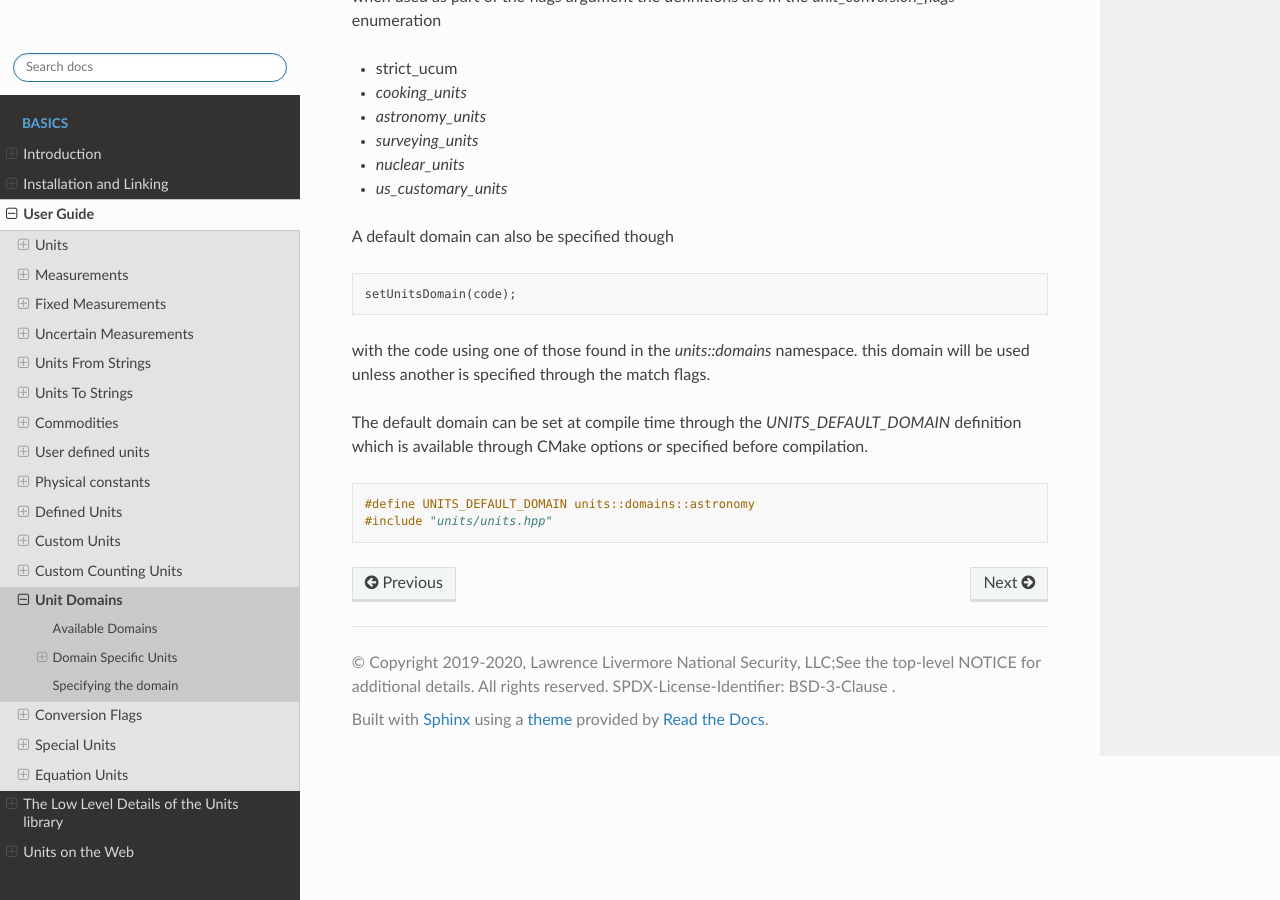
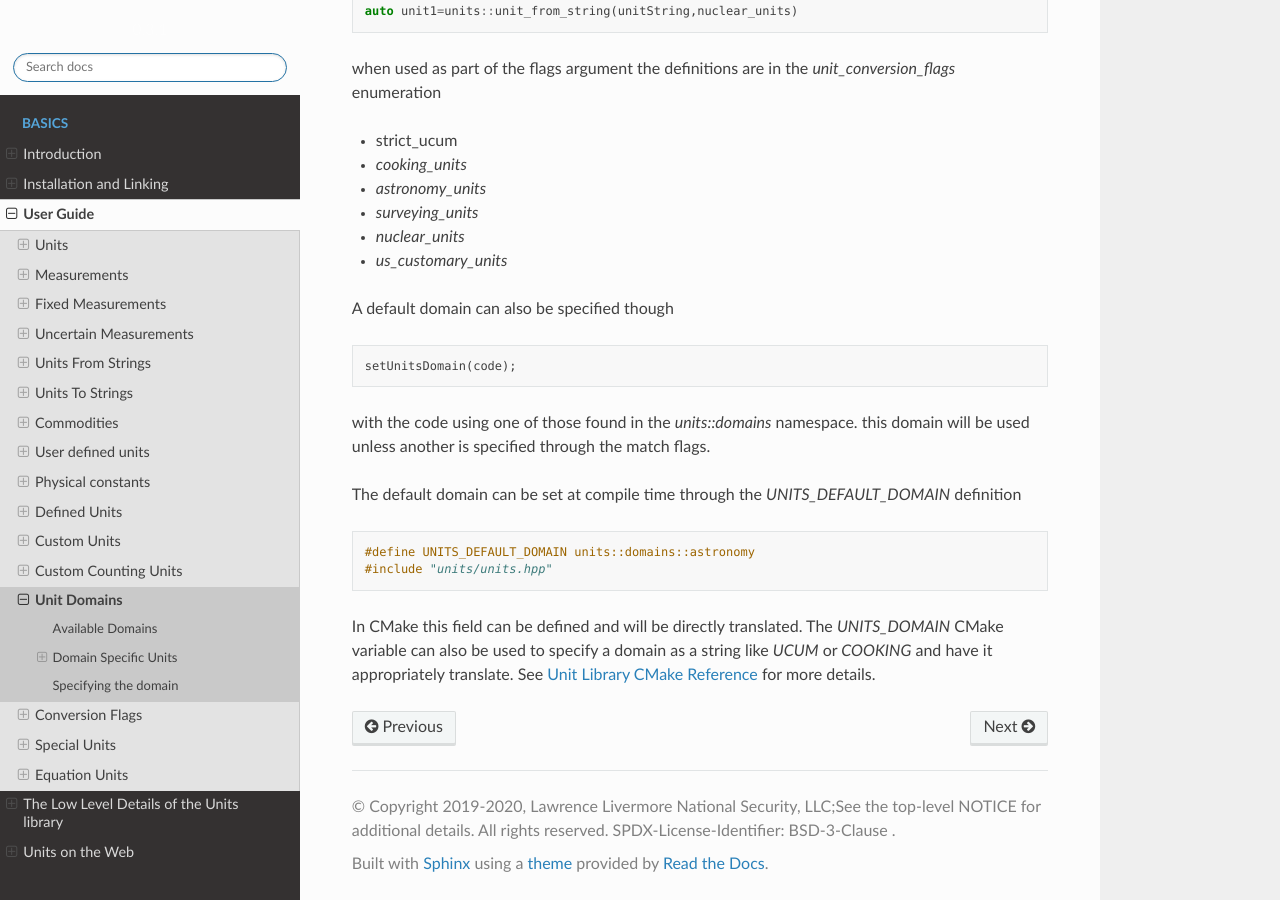
Before and after one commit to LLNL/units, a Sphinx documentation site: the page built from docs/user-guide/Unit_domains.rst, in a window 1280 px wide and 900 px high, scrolled down 1862 px. Built offline with Sphinx 7.4.7 and the Read the Docs theme 2.0.0, drawn with Linux system fonts in a browser that asks for light colours; some of the changed text lies outside the part shown.

Commit message:
update domain documentation to be a bit clearer on the CMake variable definitions

```diff
--- a/docs/user-guide/Unit_domains.rst
+++ b/docs/user-guide/Unit_domains.rst
@@ -17,6 +17,7 @@ thus far 5 specific unit domains have been defined they are in the
 -   `nuclear`    -- units and symbols used in nuclear or particle physics
 -   `surveying`  -- units and symbols used in surveying in the United states
 -   `us_customary`  --units and symbols traditionally used in the us(combination of cooking and surveying)
+-   `allDomains`  -- this domain does all the above domains where not mutually exclusive. So mostly a combination of ucum and astronomy/nuclear with a few us customary units IT is not recommended to use this but provided for the combinations
 
 The only units and symbols using the domain are those that might be ambiguous or contradictory to the ST definition.  The specific units affected are defined in the next section.
 
@@ -92,9 +93,12 @@ A default domain can also be specified though
 with the code using one of those found in the `units::domains` namespace.
 this domain will be used unless another is specified through the match flags.
 
-The default domain can be set at compile time through the `UNITS_DEFAULT_DOMAIN` definition which is available through CMake options or specified before compilation.
+The default domain can be set at compile time through the `UNITS_DEFAULT_DOMAIN` definition
 
 .. code-block:: c++
 
    #define UNITS_DEFAULT_DOMAIN units::domains::astronomy
    #include "units/units.hpp"
+
+In CMake this field can be defined and will be directly translated.  The `UNITS_DOMAIN` CMake variable can also be used to specify a domain as a string like `UCUM` or `COOKING` and have it appropriately translate.
+See :ref:`Unit Library CMake Reference` for more details.
```
